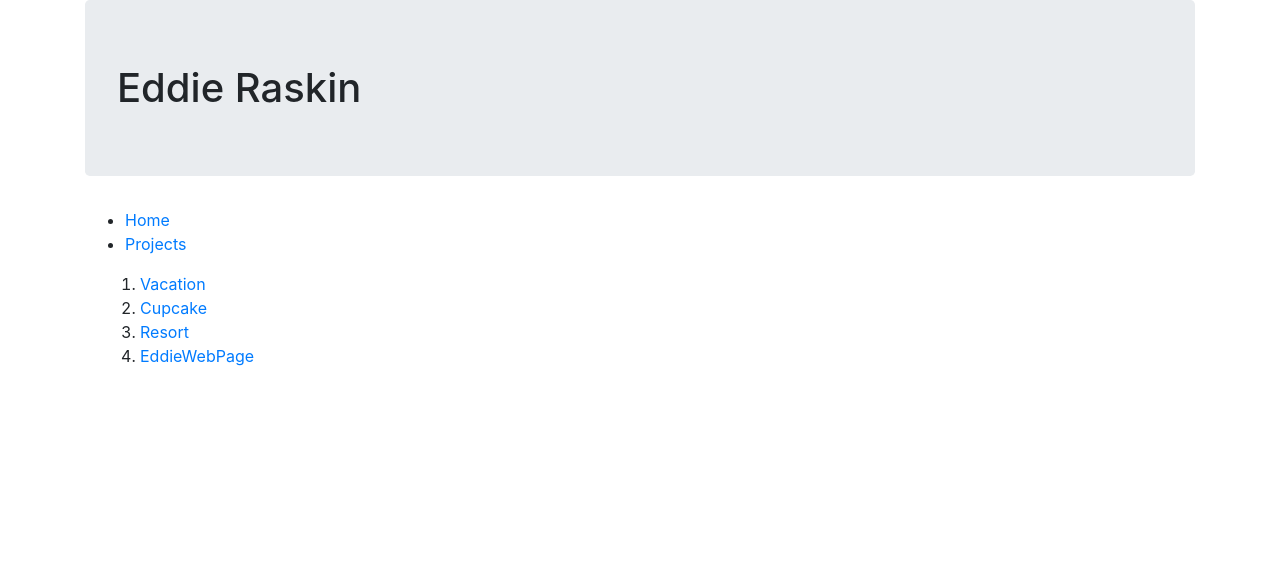
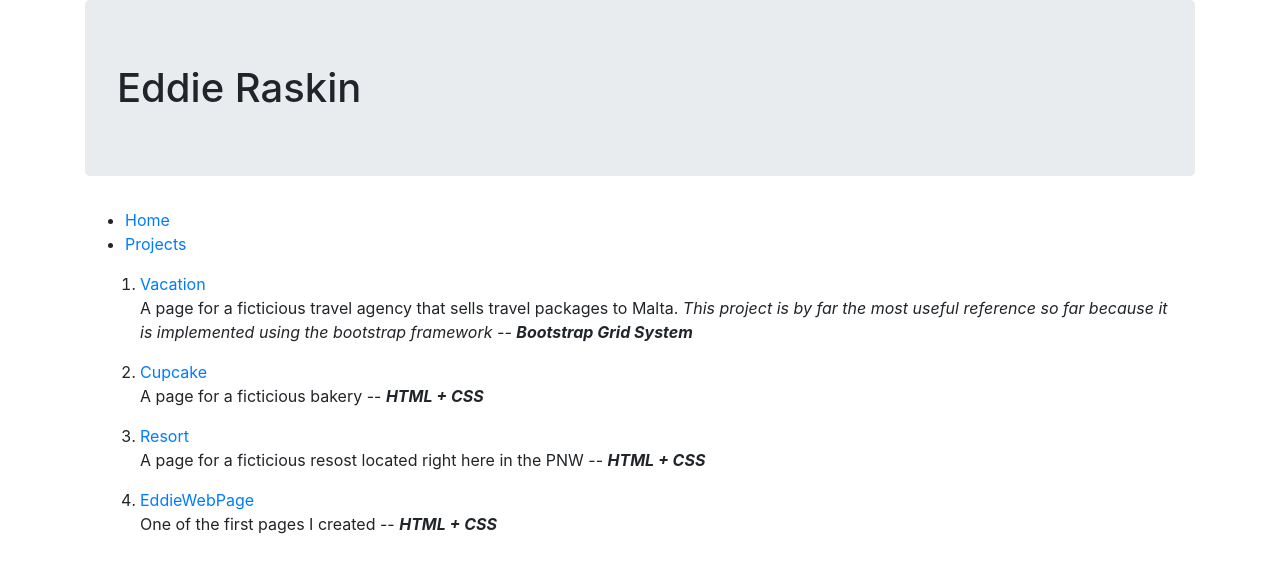
Before and after one commit to faz00li/eddieRaskinPortfolio, a plain HTML site: page githubProjects.html in a window 1280 px wide. Drawn offline with Linux system fonts and the light colour scheme.

Commit message:
add descriptions of projects + languages used

```diff
--- a/githubProjects.html
+++ b/githubProjects.html
@@ -23,10 +23,21 @@
     <main>
      <div class="container">
         <ol>
-          <li><a href="https://faz00li.github.io/vacation_10-17-2019/">Vacation</a></li>
-          <li><a href="https://faz00li.github.io/cupcake/">Cupcake</a></li>
-          <li>  <a href="https://faz00li.github.io/resort/photos.html">Resort</a></li>
-          <li> <a href="https://faz00li.github.io/eddieWebPage/index.html">EddieWebPage</a></li>
+          <li>
+            <a href="https://faz00li.github.io/vacation_10-17-2019/">Vacation</a>
+            <p>A page for a ficticious travel agency that sells travel packages to Malta. <span><em> This project is by far the most useful reference so far because it is implemented using the bootstrap framework -- <strong>Bootstrap Grid System</strong>
+            </em></span></p>
+           </li>
+
+          <li>
+            <a href="https://faz00li.github.io/cupcake/">Cupcake</a>
+            <p>A page for a ficticious bakery -- <span><em> <strong>HTML + CSS</strong></em></span></p></li>
+
+          <li>  <a href="https://faz00li.github.io/resort/photos.html">Resort</a><p>A page for a ficticious resost located right here in the PNW -- <span><em><strong>HTML + CSS</strong></em></span></p></li>
+
+
+          <li><a href="https://faz00li.github.io/eddieWebPage/index.html">EddieWebPage</a><p>One of the first pages I created -- <span><em> <strong>HTML + CSS</strong></em></span></p></li>
+
         </ol>
      </div>
     </main>
```
